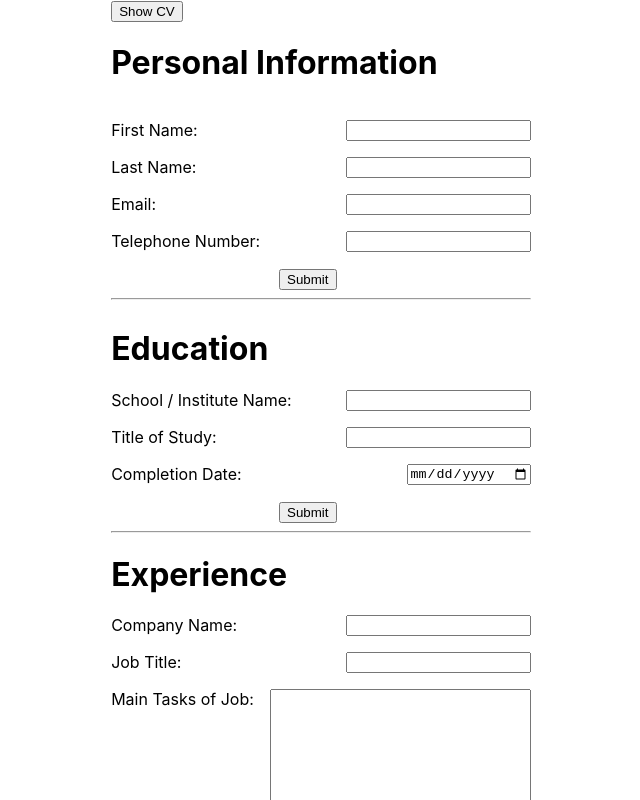
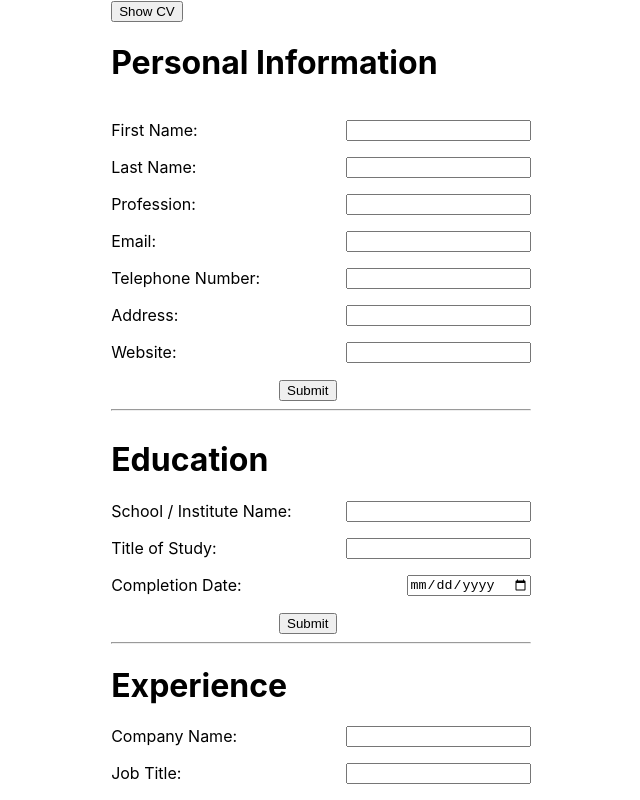
Before and after one commit to EmbryonicDev/cv-application, a React (Create React App) app: page / in a window 1280 px wide. Shown: the top 800 px of the page, without its empty margins (319-959 px from the left). Built offline with nearby package versions, Linux system fonts and the light colour scheme; the HTML template or start-up script is replaced by a standard one.

Commit message:
Add new fields to PersonalForm

```diff
--- a/src/Components/PersonalForm.js
+++ b/src/Components/PersonalForm.js
@@ -28,6 +28,17 @@ export default function PersonalForm(props) {
           />
         </p>
         <p className="inputSet">
+          <label htmlFor="profession">Profession:</label>
+          <input
+            type="text"
+            id="profession"
+            name="profession"
+            value={data.profession}
+            required
+            onChange={(event) => handleChange('personal', event)}
+          />
+        </p>
+        <p className="inputSet">
           <label htmlFor="email">Email:</label>
           <input type="email"
             id="email"
@@ -48,6 +59,28 @@ export default function PersonalForm(props) {
             pattern="^[\+]?[(]?[0-9]{3}[)]?[-\s\.]?[0-9]{3}[-\s\.]?[0-9]{4,6}$"
           />
         </p>
+        <p className="inputSet">
+          <label htmlFor="address">Address:</label>
+          <input
+            type="text"
+            id="address"
+            name="address"
+            value={data.address}
+            required
+            onChange={(event) => handleChange('personal', event)}
+          />
+        </p>
+        <p className="inputSet">
+          <label htmlFor="website">Website:</label>
+          <input
+            type="url"
+            id="website"
+            name="website"
+            value={data.website}
+            required
+            onChange={(event) => handleChange('personal', event)}
+          />
+        </p>
         <button className="submitBtn" type="submit">
           Submit
         </button>
```
